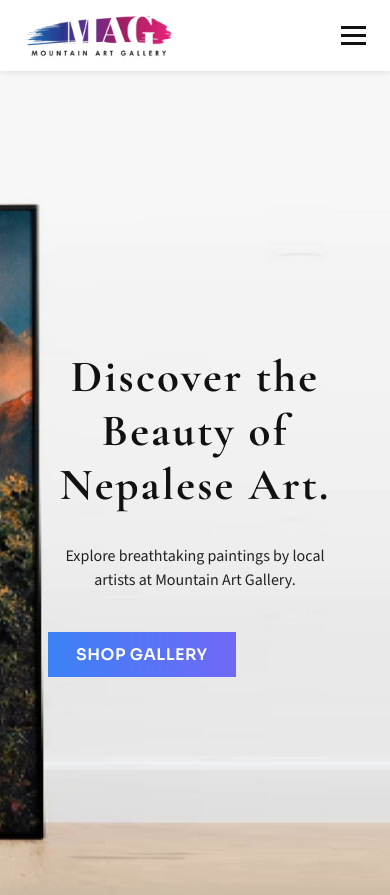
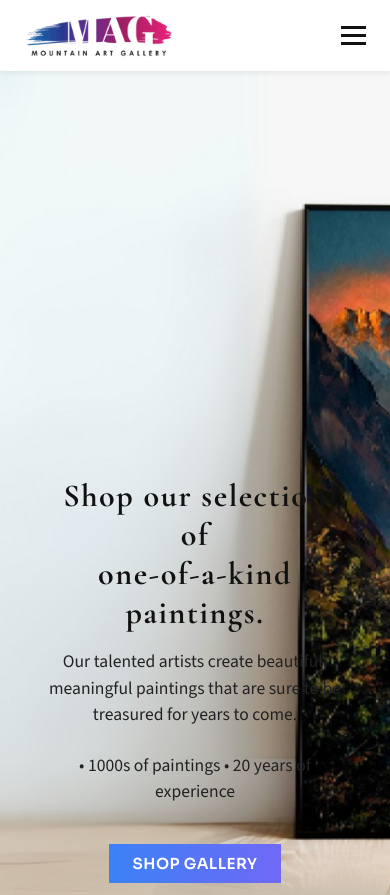
Before and after one commit to shrawan-shakya/mountainartgallery, a React (Create React App) app: page / in a window 390 px wide. Shown: the top 895 px of the page. Built offline with nearby package versions, Linux system fonts and the light colour scheme; no server answers; the database is empty.

Commit message:
Initial commit

```diff
--- a/src/components/Home.js
+++ b/src/components/Home.js
@@ -10,9 +10,16 @@ export default function Home() {
     <>
       <header className="home-header">
         <div className="hero-content">
-          <h1>Discover the Beauty of Nepalese Art.</h1>
+          <h1>
+            Shop our selection of <br />
+            one-of-a-kind paintings.
+          </h1>
           <p className="subtitle">
-            Explore breathtaking paintings by local artists at Mountain Art Gallery.
+            Our talented artists create beautiful, meaningful paintings that are sure
+            to be treasured for years to come.
+          </p>
+          <p className="subtitle">
+            • 1000s of paintings  • 20 years of experience
           </p>
           <Link to="/gallery" className="explore-button">Shop Gallery</Link>
         </div>
--- a/src/styles/Home.css
+++ b/src/styles/Home.css
@@ -3,7 +3,7 @@
   position: relative;
   z-index: 1;
   background-image: url('../assets/hero-bg.jpg');
-  background-size: cover; /* fill and crop if needed */
+  background-size: cover; /* ensures it fills screen, may crop */
   background-position: center;
   background-repeat: no-repeat;
   min-height: 100vh;
@@ -81,22 +81,37 @@
   padding-bottom: var(--spacing-xl);
 }
 
+/* ======== MOBILE ========= */
 @media (max-width: 768px) {
   .home-header {
-    background-size: cover;
-    justify-content: center;
+    flex-direction: column;
+    justify-content: flex-end;
+    align-items: center;
     padding: 3rem 1.5rem 2rem;
+    background-position: left center; /* focus on subject */
+    text-align: center;
   }
 
   .home-header .hero-content {
-    margin-right: 0;
+    margin: 0 auto;
     max-width: 100%;
     padding: 0 1.5rem;
   }
 
-  .home-header h1,
-  .home-header .subtitle,
+  .home-header h1 {
+    font-size: 2rem;
+    text-align: center;
+  }
+
+  .home-header .subtitle {
+    font-size: 1.1rem;
+    margin-top: 1rem;
+    text-align: center;
+  }
+
   .explore-button {
+    padding: 10px 24px;
+    font-size: 0.95rem;
     text-align: center;
   }
 }
```
